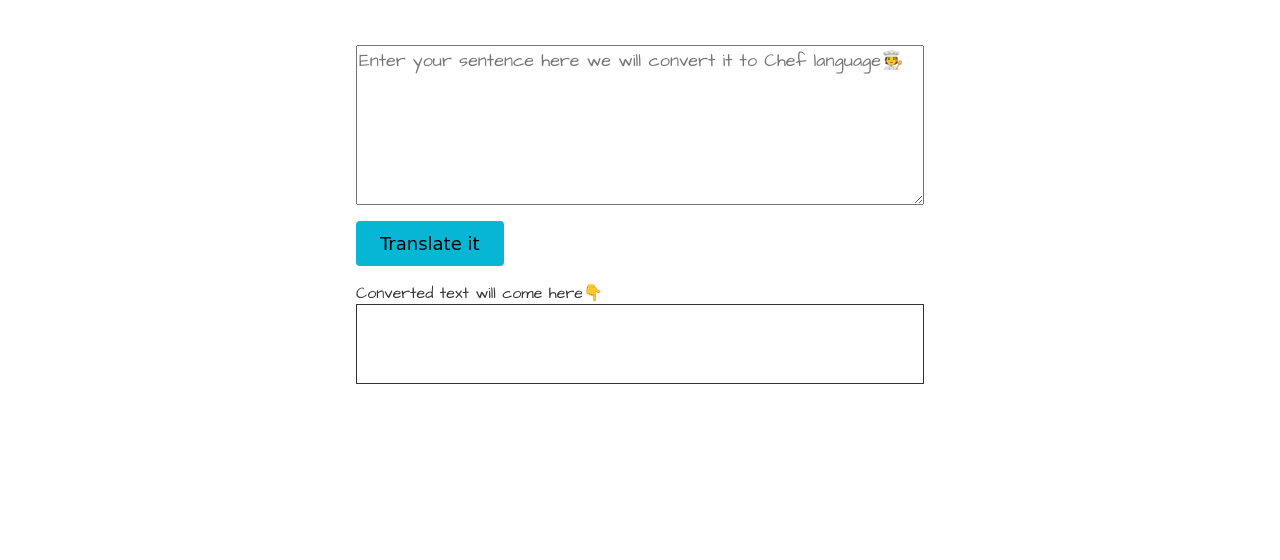
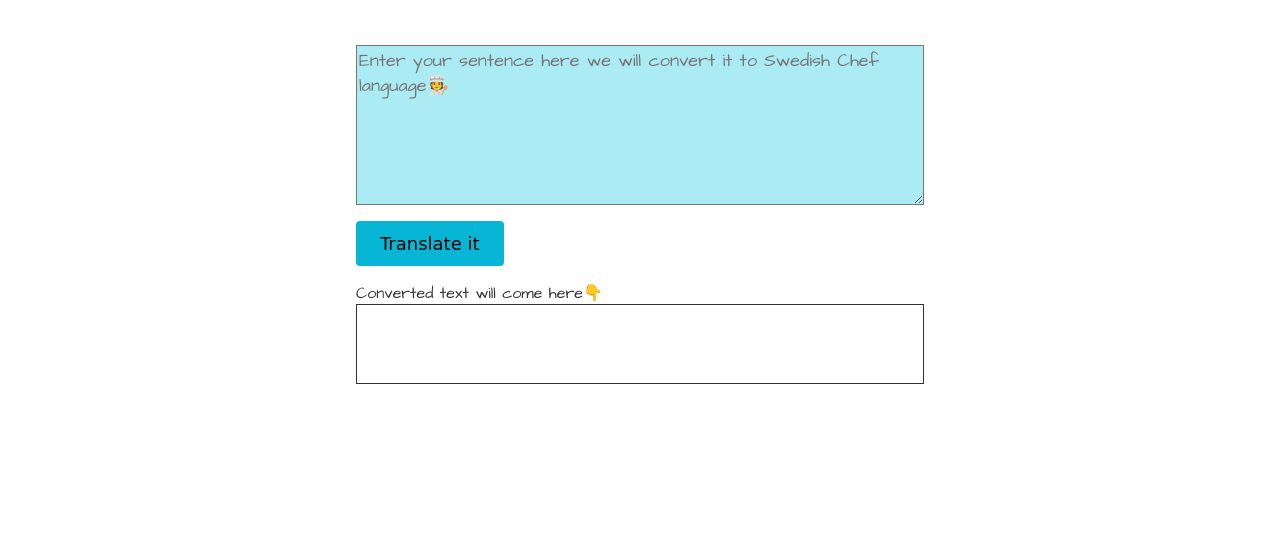
Before and after one commit to AdityaKumar74/Swedish-chef-Speak, a plain HTML site: page index.html in a window 1280 px wide. Shown: the part 80-640 px from the top of the page. Drawn offline with Linux system fonts and the light colour scheme; a web font is replaced by a local one.

Commit message:
style: bg color changed

```diff
--- a/index.html
+++ b/index.html
@@ -16,7 +16,7 @@
 
     <main>
         <textarea id="txt-area"
-            placeholder="Enter your sentence here we will convert it to Chef language🧑‍🍳"></textarea>
+            placeholder="Enter your sentence here we will convert it to Swedish Chef language🧑‍🍳"></textarea>
         <button id="btn-translate">Translate it</button>
         <div>Converted text will come here👇</div>
 
--- a/style.css
+++ b/style.css
@@ -35,6 +35,8 @@
     margin-top: 2rem;
     font-size: large;
     font-family: inherit;
+    color: #06b6d4;
+    background-color: #abebf3;
 }
 
 button {
@@ -74,3 +76,7 @@
     max-width: var(--width-break);
     margin: auto;
 }
+
+:placeholder-shown {
+    background-color: #abebf3;
+}
```
